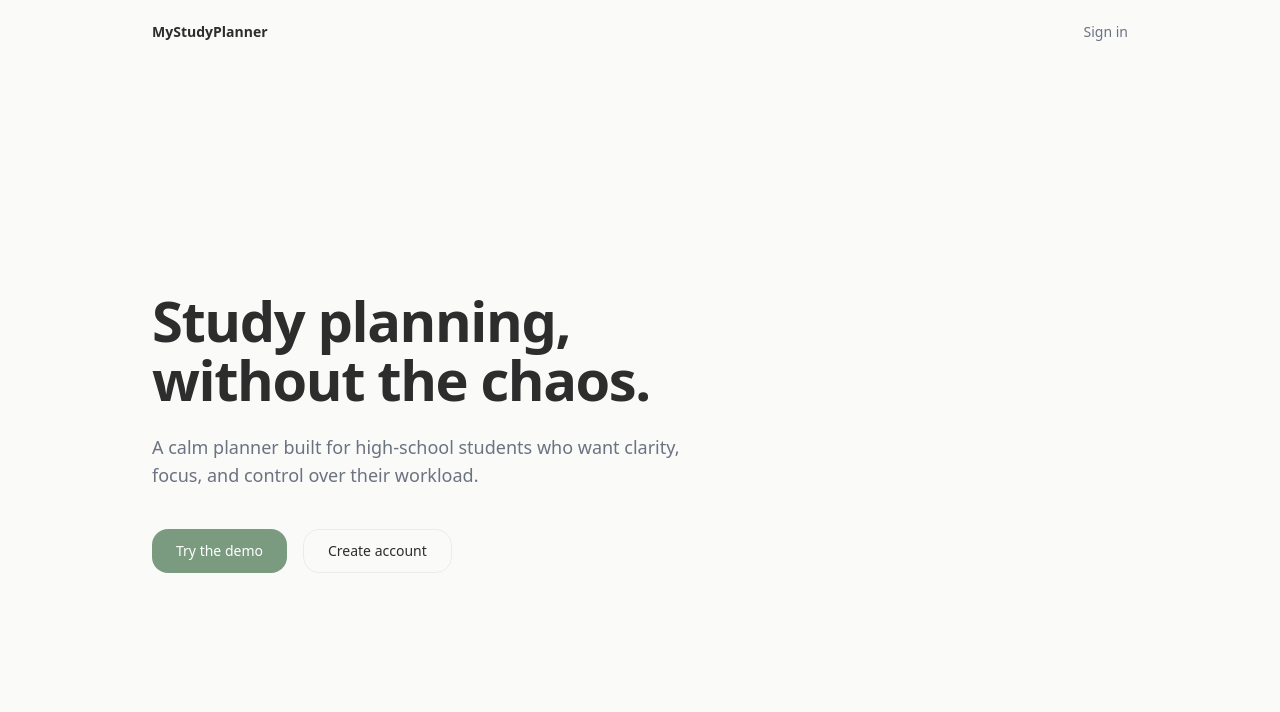
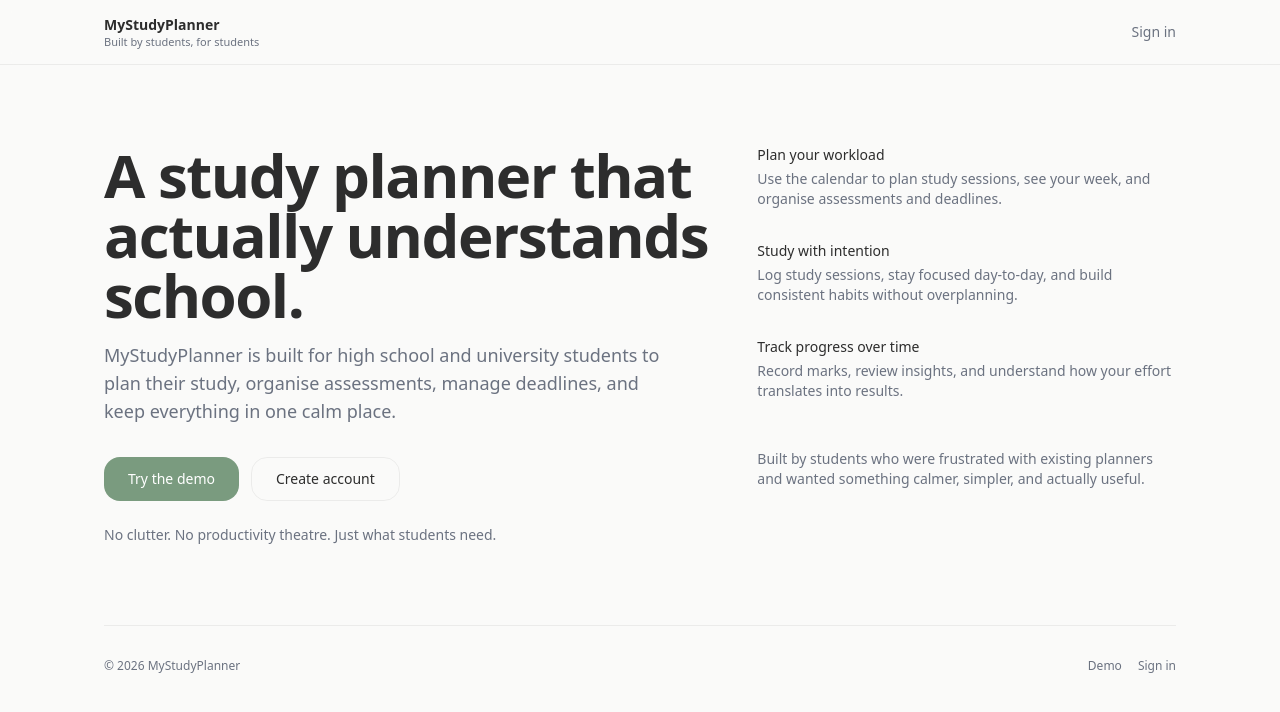
Before and after one commit to kaicrotty88/MyStudyPlanner, a Next.js app: page / in a window 1280 px wide. Shown: the top 712 px of the page. Built offline with nearby package versions, Linux system fonts and the light colour scheme; no server answers.

Commit message:
landing page redesign v9

```diff
--- a/app/page.tsx
+++ b/app/page.tsx
@@ -6,7 +6,7 @@ import { redirect } from "next/navigation";
 export const metadata: Metadata = {
   title: "MyStudyPlanner",
   description:
-    "A calm study planner for high-school students who want clarity, not clutter.",
+    "A calm study planner for high school and university students. Plan your study, track assessments, manage deadlines, and stay on top of your workload.",
   alternates: { canonical: "/" },
 };
 
@@ -17,11 +17,16 @@ export default async function Page() {
   return (
     <div className="min-h-screen bg-background">
       {/* Header */}
-      <header className="fixed inset-x-0 top-0 z-20">
-        <div className="mx-auto flex h-16 max-w-5xl items-center justify-between px-6">
+      <header className="sticky top-0 z-20 border-b border-border bg-background/80 backdrop-blur">
+        <div className="mx-auto flex h-16 max-w-6xl items-center justify-between px-6 md:px-10">
+          <div className="flex flex-col leading-tight">
             <span className="text-sm font-semibold text-foreground">
               MyStudyPlanner
             </span>
+            <span className="text-[11px] text-muted-foreground">
+              Built by students, for students
+            </span>
+          </div>
 
           <Link
             href="/sign-in"
@@ -33,21 +38,22 @@ export default async function Page() {
       </header>
 
       {/* Hero */}
-      <main className="flex min-h-screen items-center">
-        <section className="mx-auto w-full max-w-5xl px-6 pt-16">
-          <div className="max-w-3xl">
-            <h1 className="text-[2.75rem] font-semibold tracking-tight text-foreground leading-[1.05] md:text-[3.5rem]">
-              Study planning,
-              <br />
-              without the chaos.
+      <main className="mx-auto max-w-6xl px-6 md:px-10">
+        <section className="py-16 md:py-20">
+          <div className="grid gap-12 md:grid-cols-12 md:items-start">
+            {/* Left */}
+            <div className="md:col-span-7">
+              <h1 className="text-4xl font-semibold tracking-tight text-foreground md:text-6xl">
+                A study planner that actually understands school.
               </h1>
 
-            <p className="mt-6 text-lg text-muted-foreground max-w-xl">
-              A calm planner built for high-school students who want clarity,
-              focus, and control over their workload.
+              <p className="mt-4 max-w-xl text-base text-muted-foreground md:text-lg">
+                MyStudyPlanner is built for high school and university students
+                to plan their study, organise assessments, manage deadlines,
+                and keep everything in one calm place.
               </p>
 
-            <div className="mt-10 flex items-center gap-4">
+              <div className="mt-8 flex flex-wrap items-center gap-3">
                 <Link
                   href="/demo"
                   className="inline-flex h-11 items-center justify-center rounded-xl bg-primary px-6 text-sm font-medium text-primary-foreground hover:opacity-95 transition"
@@ -62,8 +68,74 @@ export default async function Page() {
                   Create account
                 </Link>
               </div>
+
+              <p className="mt-6 text-sm text-muted-foreground">
+                No clutter. No productivity theatre. Just what students need.
+              </p>
+            </div>
+
+            {/* Right – clear capability overview */}
+            <div className="md:col-span-5">
+              <div className="space-y-8">
+                {/* Planning */}
+                <div>
+                  <div className="text-sm font-medium text-foreground">
+                    Plan your workload
+                  </div>
+                  <div className="mt-1 text-sm text-muted-foreground">
+                    Use the calendar to plan study sessions, see your week,
+                    and organise assessments and deadlines.
+                  </div>
+                </div>
+
+                {/* Study */}
+                <div>
+                  <div className="text-sm font-medium text-foreground">
+                    Study with intention
+                  </div>
+                  <div className="mt-1 text-sm text-muted-foreground">
+                    Log study sessions, stay focused day-to-day, and build
+                    consistent habits without overplanning.
+                  </div>
+                </div>
+
+                {/* Progress */}
+                <div>
+                  <div className="text-sm font-medium text-foreground">
+                    Track progress over time
+                  </div>
+                  <div className="mt-1 text-sm text-muted-foreground">
+                    Record marks, review insights, and understand how your
+                    effort translates into results.
+                  </div>
+                </div>
+
+                {/* Credibility */}
+                <div className="pt-4 text-sm text-muted-foreground">
+                  Built by students who were frustrated with existing planners
+                  and wanted something calmer, simpler, and actually useful.
+                </div>
+              </div>
+            </div>
           </div>
         </section>
+
+        {/* Footer */}
+        <footer className="border-t border-border py-8">
+          <div className="flex flex-col gap-2 sm:flex-row sm:items-center sm:justify-between">
+            <div className="text-xs text-muted-foreground">
+              © {new Date().getFullYear()} MyStudyPlanner
+            </div>
+            <div className="flex items-center gap-4 text-xs">
+              <Link href="/demo" className="text-muted-foreground hover:text-foreground">
+                Demo
+              </Link>
+              <Link href="/sign-in" className="text-muted-foreground hover:text-foreground">
+                Sign in
+              </Link>
+            </div>
+          </div>
+        </footer>
       </main>
     </div>
   );
```
Lines whose indentation alone changed are shown as unchanged.
